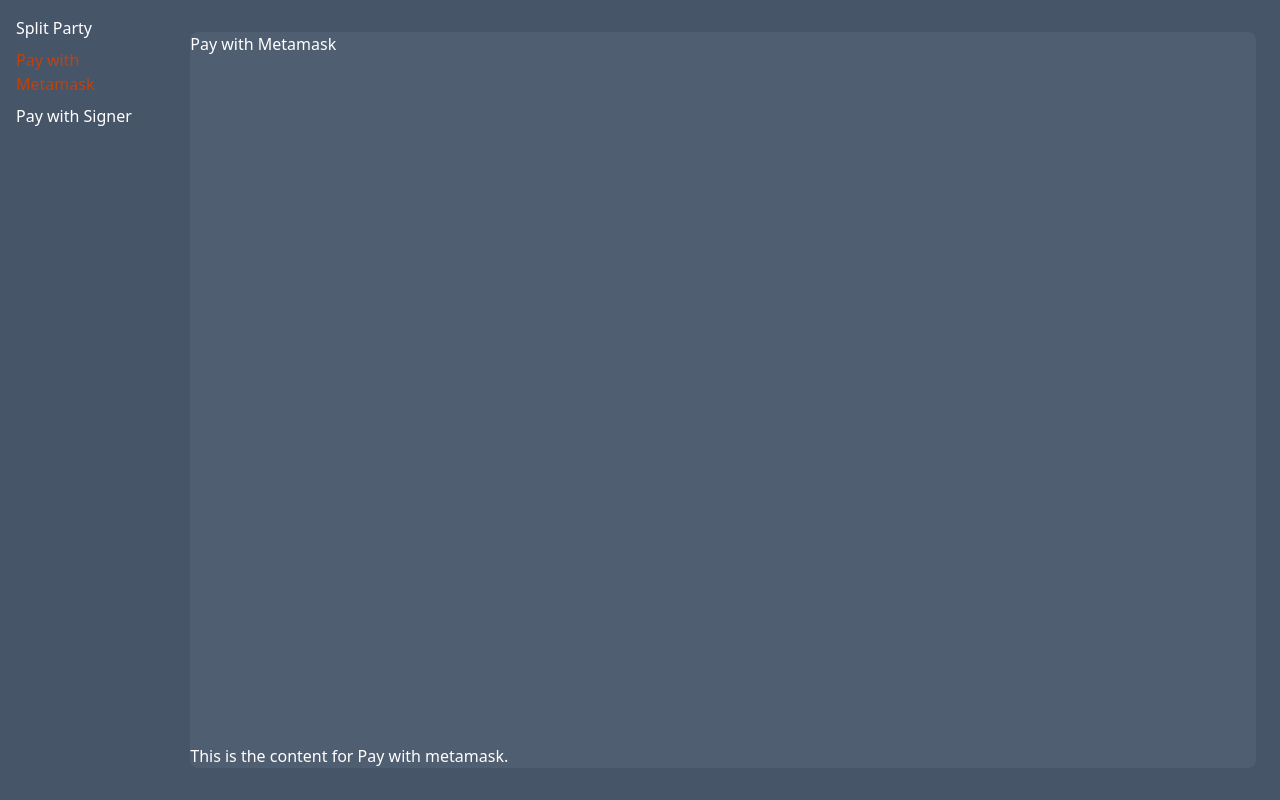
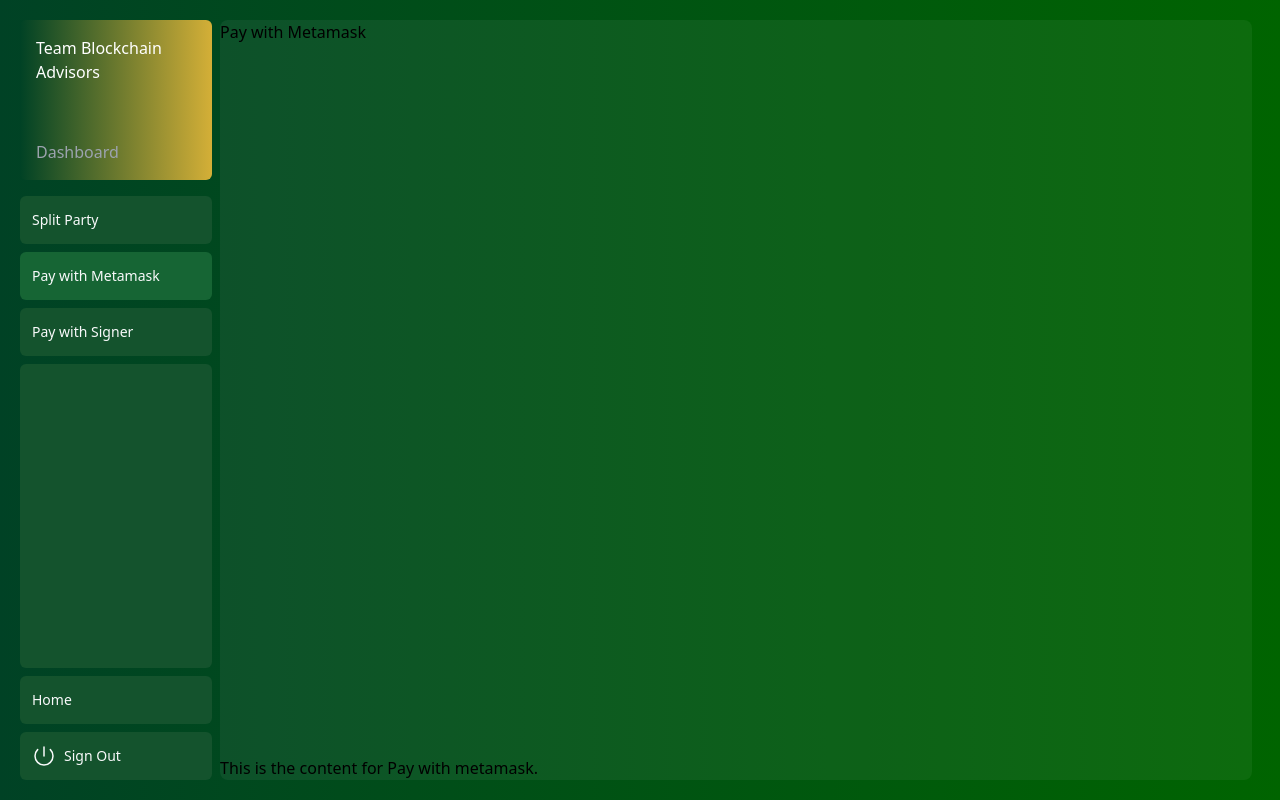
Before and after one commit to wstalmans1/dapp-dashboard-2, a React (Vite) app: page /#/dashboard/paywithmetamask in a window 1280 px wide. Built offline with nearby package versions, Linux system fonts and the light colour scheme.

Commit message:
navlinks + homepage

```diff
--- a/src/components/Dashboard.tsx
+++ b/src/components/Dashboard.tsx
@@ -1,24 +1,36 @@
 import '../styles/main.css';
-import { NavLink, Outlet } from "react-router-dom";
+import { PowerIcon } from '@heroicons/react/24/outline';
+import { NavLink, Outlet, Link } from "react-router-dom";
 
 export default function Dashboard() {
-
-  //const profiles = [1, 2, 3, 4, 5];
-
   return (
-    <div className="flex gap-10 p-4 w-screen h-screen bg-slate-600 text-white">
-      <div className="flex flex-col gap-2">
-        <NavLink to="/dashboard/splitparty" className={({isActive}) => {return isActive ? "text-orange-700" : ""}}>
+    <div className="min-h-screen flex flex-col p-5 md:flex-row bg-gradient-to-british-racing-green">
+      <div className="flex flex-col gap-2 flex-shrink-0">
+        <Link className="mb-2 flex flex-col h-20 items-end justify-between rounded-md bg-gradient-to-r from-british-racing-green to-rich-gold p-4 md:h-40" to="/">
+          <div className="w-32 text-white md:w-40">Team Blockchain Advisors</div>
+          <div className="w-32 text-gray-400 md:w-40">Dashboard</div>
+        </Link>
+        <NavLink to="/dashboard/splitparty" className={({isActive}) => "flex h-[48px] grow items-center justify-center gap-2 rounded-md p-3 text-sm font-medium hover:bg-green-800 hover:text-gray-50 md:flex-none md:justify-start md:p-2 md:px-3" + (isActive ? " bg-green-800 text-gray-50" : " bg-green-900 text-gray-50")}>
           Split Party
         </NavLink>
-        <NavLink to="/dashboard/paywithmetamask" className={({isActive}) => {return isActive ? "text-orange-700" : ""}}>
+        <NavLink to="/dashboard/paywithmetamask" className={({isActive}) => "flex h-[48px] grow items-center justify-center gap-2 rounded-md p-3 text-sm font-medium hover:bg-green-800 hover:text-gray-50 md:flex-none md:justify-start md:p-2 md:px-3" + (isActive ? " bg-green-800 text-gray-50" : " bg-green-900 text-gray-50")}>
           Pay with Metamask
         </NavLink>
-        <NavLink to="/dashboard/paywithsigner" className={({isActive}) => {return isActive ? "text-orange-700" : ""}}>
+        <NavLink to="/dashboard/paywithsigner" className={({isActive}) => "flex h-[48px] grow items-center justify-center gap-2 rounded-md p-3 text-sm font-medium hover:bg-green-800 hover:text-gray-50 md:flex-none md:justify-start md:p-2 md:px-3" + (isActive ? " bg-green-800 text-gray-50" : " bg-green-900 text-gray-50")}>
           Pay with Signer
         </NavLink>
+        <div className="hidden h-auto w-full grow rounded-md bg-green-900 md:block"></div>
+        <Link to="/" className="flex h-[48px] items-center justify-center gap-2 rounded-md p-3 text-sm font-medium hover:bg-green-800 hover:text-gray-50 md:flex-none md:justify-start md:p-2 md:px-3 bg-green-900 text-gray-50">
+          Home
+        </Link>
+        <button className="flex h-[48px] w-full grow items-center justify-center gap-2 rounded-md bg-green-900 text-gray-50 p-3 text-sm font-medium hover:bg-sky-100 hover:text-blue-600 md:flex-none md:justify-start md:p-2 md:px-3">
+          <PowerIcon className="w-6" />
+          <div className="hidden md:block">Sign Out</div>
+        </button>
       </div>
-      <Outlet />
+      <div className="flex-grow">
+        <Outlet />
+      </div>
     </div>
   );
 }
--- a/src/components/HomePage.tsx
+++ b/src/components/HomePage.tsx
@@ -1,9 +1,12 @@
+import { Link } from 'react-router-dom';
 import '../styles/main.css';
 
 export default function HomePage() {
     return (
-      <div className="w-screen h-screen bg-slate-600 text-white">
-        <h1>Homepage</h1>
-      </div>
+      <div className="min-h-screen flex flex-col items-center justify-center p-5 bg-gradient-to-british-racing-green text-gray-50">
+        <h1 className="text-4xl mb-4">Team Blockchain Advisors</h1>
+        <p className="text-lg mb-4 text-center">Welcome to our application. To get started, navigate to the dashboard.</p>
+        <Link to="/dashboard" className="text-blue-500 hover:underline">Go to Dashboard</Link>
+    </div>
     );
   }
--- a/src/components/PartySplit.tsx
+++ b/src/components/PartySplit.tsx
@@ -1,7 +1,7 @@
 import React from 'react';
 
 const PartySplit: React.FC = () => (
-  <div className="flex grow w-full h-full flex-col px-3 py-4 md:px-2">
+  <div className="flex grow w-full h-full flex-col px-3 md:px-2">
     <div className="flex grow flex-row justify-between space-x-2 bg-white bg-opacity-5 w-full rounded-lg md:flex-col md:space-x-0 md:space-y-2">
       <h1>Split the Party</h1>
       <p>This is the content for Partysplit.</p>
--- a/src/components/PayWithMetamask.tsx
+++ b/src/components/PayWithMetamask.tsx
@@ -1,7 +1,7 @@
 import React from 'react';
 
 const PayWithMetamask: React.FC = () => (
-  <div className="flex grow w-full h-full flex-col px-3 py-4 md:px-2">
+  <div className="flex grow w-full h-full flex-col px-3 md:px-2">
     <div className="flex grow flex-row justify-between space-x-2 bg-white bg-opacity-5 w-full rounded-lg md:flex-col md:space-x-0 md:space-y-2">
       <h1>Pay with Metamask</h1>
       <p>This is the content for Pay with metamask.</p>
--- a/src/components/PayWithSigner.tsx
+++ b/src/components/PayWithSigner.tsx
@@ -1,7 +1,7 @@
 import React from 'react';
 
 const PayWithSigner: React.FC = () => (
-  <div className="flex grow w-full h-full flex-col px-3 py-4 md:px-2">
+  <div className="flex grow w-full h-full flex-col px-3 md:px-2">
     <div className="flex grow flex-row justify-between space-x-2 bg-white bg-opacity-5 w-full rounded-lg md:flex-col md:space-x-0 md:space-y-2">
       <h1>Pay with Signer</h1>
       <p>This is the content for Paywithsigner.</p>
```
